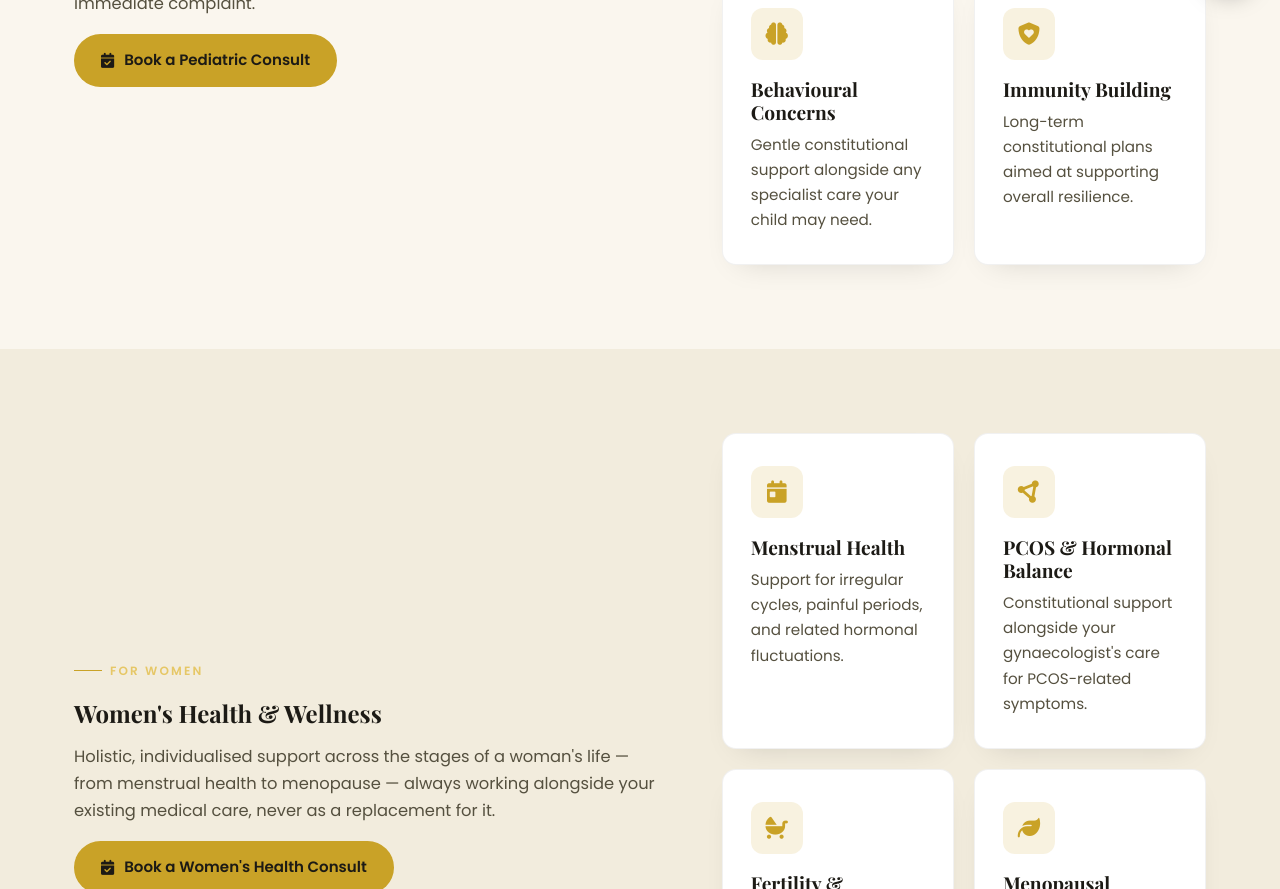
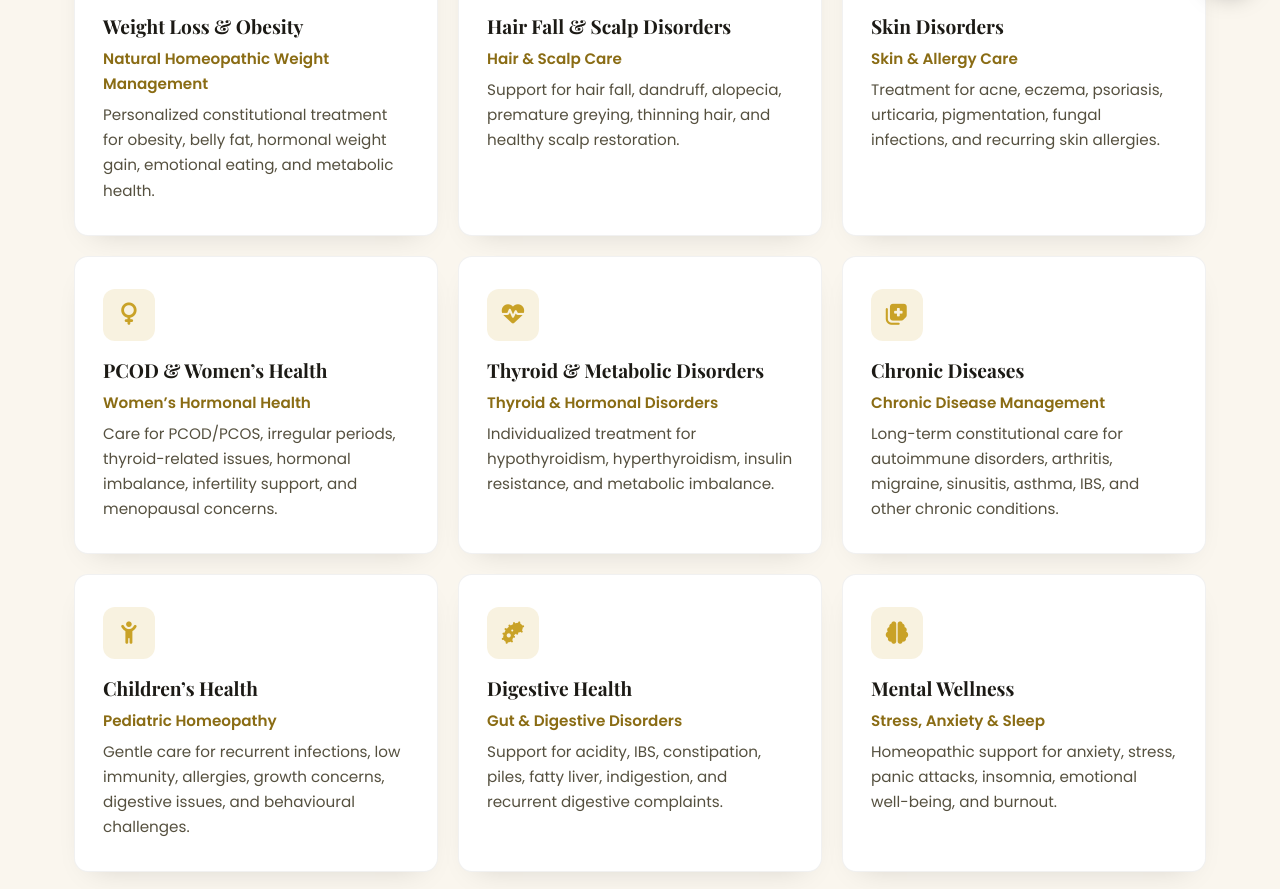
Before and after one commit to pareekpiyush97/Nath-Homiopathy, a plain HTML site: page services.html in a window 1280 px wide. Shown: the part 789-1678 px from the top of the page. Drawn offline with nearby package versions, Linux system fonts and the light colour scheme; a web font is replaced by a local one.

Commit message:
Add 10 core focus area service cards to Services page

```diff
--- a/services.html
+++ b/services.html
@@ -79,6 +79,80 @@
       <p class="eyebrow">Homeopathy Services, Global</p>
       <h1>Care Designed Around Two Life Stages We Know Best</h1>
       <p class="breadcrumb"><a href="index.html">Home</a> &rsaquo; Services</p>
+    </div>
+  </section>
+
+  <!-- CORE FOCUS AREAS -->
+  <section id="focus-areas">
+    <div class="container">
+      <div class="section-head">
+        <p class="eyebrow">What We Treat</p>
+        <h2>Our Core Focus Areas</h2>
+        <p>Individualised homeopathic care across the conditions we see most often in clinic and online consultations.</p>
+        <div class="divider-gold" aria-hidden="true"></div>
+      </div>
+      <div class="grid-3" style="gap:20px;">
+        <div class="card">
+          <div class="icon-badge" aria-hidden="true"><i class="fa-solid fa-weight-scale"></i></div>
+          <h3>Weight Loss &amp; Obesity</h3>
+          <p style="font-weight:600; color:#8a6c14; margin-bottom:6px;">Natural Homeopathic Weight Management</p>
+          <p>Personalized constitutional treatment for obesity, belly fat, hormonal weight gain, emotional eating, and metabolic health.</p>
+        </div>
+        <div class="card">
+          <div class="icon-badge" aria-hidden="true"><i class="fa-solid fa-comb"></i></div>
+          <h3>Hair Fall &amp; Scalp Disorders</h3>
+          <p style="font-weight:600; color:#8a6c14; margin-bottom:6px;">Hair &amp; Scalp Care</p>
+          <p>Support for hair fall, dandruff, alopecia, premature greying, thinning hair, and healthy scalp restoration.</p>
+        </div>
+        <div class="card">
+          <div class="icon-badge" aria-hidden="true"><i class="fa-solid fa-disease"></i></div>
+          <h3>Skin Disorders</h3>
+          <p style="font-weight:600; color:#8a6c14; margin-bottom:6px;">Skin &amp; Allergy Care</p>
+          <p>Treatment for acne, eczema, psoriasis, urticaria, pigmentation, fungal infections, and recurring skin allergies.</p>
+        </div>
+        <div class="card">
+          <div class="icon-badge" aria-hidden="true"><i class="fa-solid fa-venus"></i></div>
+          <h3>PCOD &amp; Women&rsquo;s Health</h3>
+          <p style="font-weight:600; color:#8a6c14; margin-bottom:6px;">Women&rsquo;s Hormonal Health</p>
+          <p>Care for PCOD/PCOS, irregular periods, thyroid-related issues, hormonal imbalance, infertility support, and menopausal concerns.</p>
+        </div>
+        <div class="card">
+          <div class="icon-badge" aria-hidden="true"><i class="fa-solid fa-heart-pulse"></i></div>
+          <h3>Thyroid &amp; Metabolic Disorders</h3>
+          <p style="font-weight:600; color:#8a6c14; margin-bottom:6px;">Thyroid &amp; Hormonal Disorders</p>
+          <p>Individualized treatment for hypothyroidism, hyperthyroidism, insulin resistance, and metabolic imbalance.</p>
+        </div>
+        <div class="card">
+          <div class="icon-badge" aria-hidden="true"><i class="fa-solid fa-notes-medical"></i></div>
+          <h3>Chronic Diseases</h3>
+          <p style="font-weight:600; color:#8a6c14; margin-bottom:6px;">Chronic Disease Management</p>
+          <p>Long-term constitutional care for autoimmune disorders, arthritis, migraine, sinusitis, asthma, IBS, and other chronic conditions.</p>
+        </div>
+        <div class="card">
+          <div class="icon-badge" aria-hidden="true"><i class="fa-solid fa-child-reaching"></i></div>
+          <h3>Children&rsquo;s Health</h3>
+          <p style="font-weight:600; color:#8a6c14; margin-bottom:6px;">Pediatric Homeopathy</p>
+          <p>Gentle care for recurrent infections, low immunity, allergies, growth concerns, digestive issues, and behavioural challenges.</p>
+        </div>
+        <div class="card">
+          <div class="icon-badge" aria-hidden="true"><i class="fa-solid fa-bacterium"></i></div>
+          <h3>Digestive Health</h3>
+          <p style="font-weight:600; color:#8a6c14; margin-bottom:6px;">Gut &amp; Digestive Disorders</p>
+          <p>Support for acidity, IBS, constipation, piles, fatty liver, indigestion, and recurrent digestive complaints.</p>
+        </div>
+        <div class="card">
+          <div class="icon-badge" aria-hidden="true"><i class="fa-solid fa-brain"></i></div>
+          <h3>Mental Wellness</h3>
+          <p style="font-weight:600; color:#8a6c14; margin-bottom:6px;">Stress, Anxiety &amp; Sleep</p>
+          <p>Homeopathic support for anxiety, stress, panic attacks, insomnia, emotional well-being, and burnout.</p>
+        </div>
+        <div class="card">
+          <div class="icon-badge" aria-hidden="true"><i class="fa-solid fa-seedling"></i></div>
+          <h3>Disease Reversal</h3>
+          <p style="font-weight:600; color:#8a6c14; margin-bottom:6px;">Root Cause Healing</p>
+          <p>Individualized constitutional homeopathy aimed at improving overall health and addressing chronic conditions from their underlying causes.</p>
+        </div>
+      </div>
     </div>
   </section>
 
```
